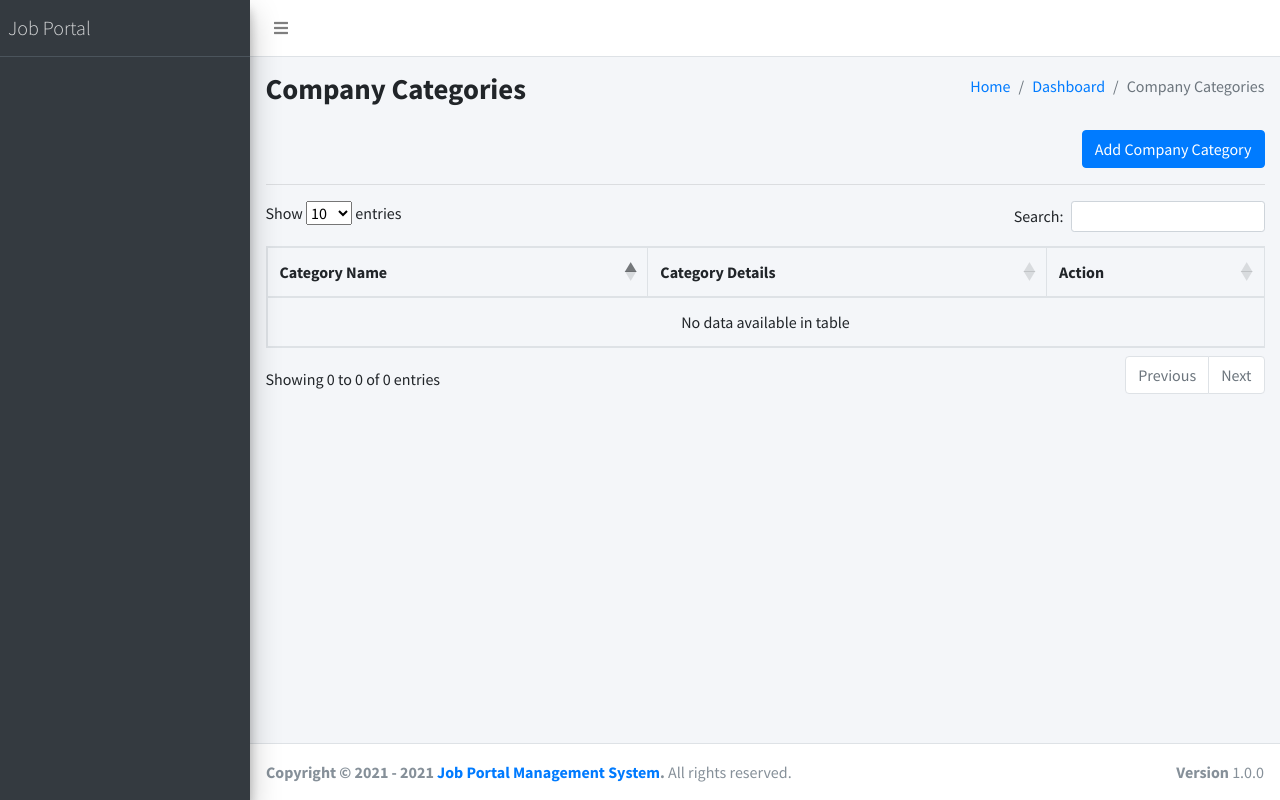
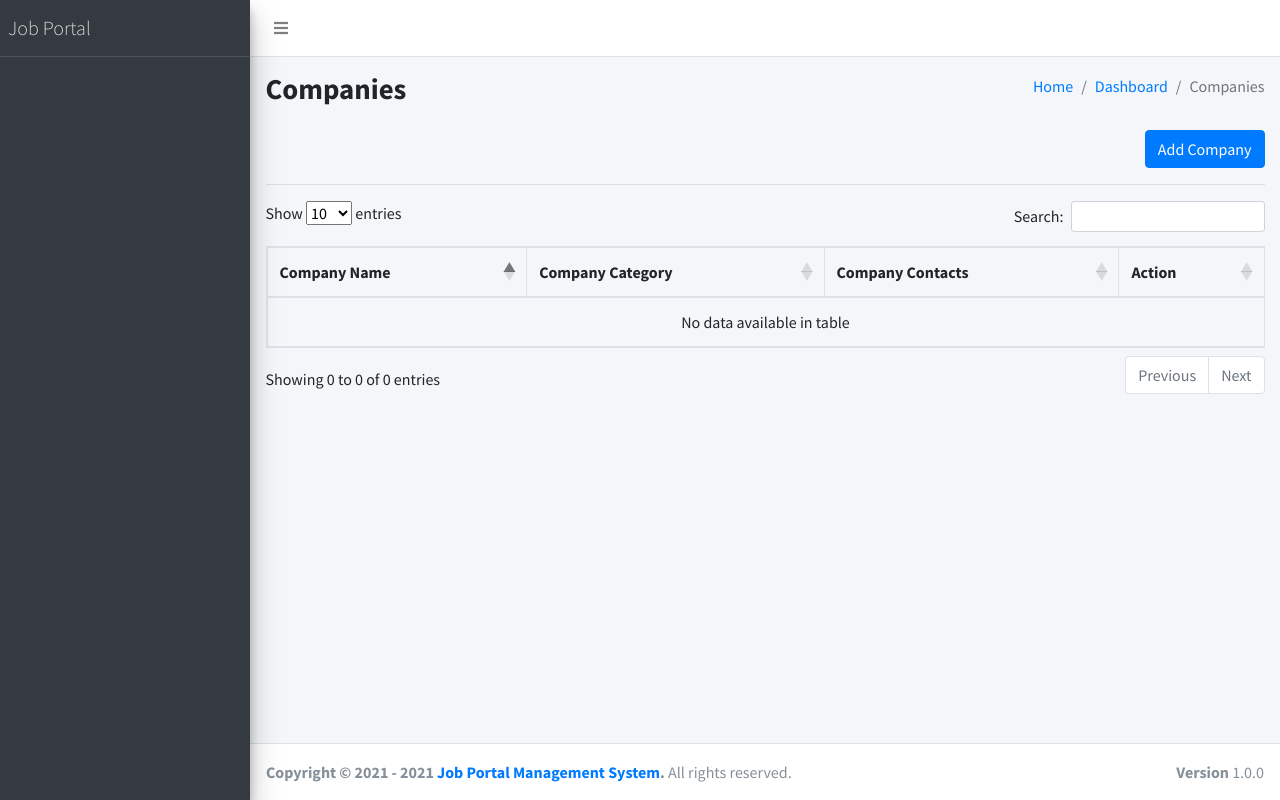
Before and after one commit to MartMbithi/Job-portal, a PHP site: page /views/companies in a window 1280 px wide. Run offline with PHP 8.4, Linux system fonts and the light colour scheme; the visitor is signed in with stand-in values (Sample User, id 1); data that the repository does not hold is empty; some libraries are stand-ins or nearby versions.

Commit message:
Companies Update & Delete Front End Functionalities

```diff
--- a/partials/head.php
+++ b/partials/head.php
@@ -29,5 +29,7 @@
     <link rel="stylesheet" href="https://cdn.datatables.net/buttons/1.7.1/css/buttons.dataTables.min.css">
     <!-- Overlay Scroll Bars -->
     <link rel="stylesheet" href="../public/plugins/overlayScrollbars/css/OverlayScrollbars.min.css">
+    <!-- Select2 -->
+    <link rel="stylesheet" href="../public/plugins/select2/css/select2.min.css">
 
 </head>
--- a/partials/scripts.php
+++ b/partials/scripts.php
@@ -18,6 +18,12 @@
 <script src="https://cdn.datatables.net/buttons/1.7.1/js/buttons.print.min.js"></script>
 <!-- overlayScrollbars -->
 <script src="../public/plugins/overlayScrollbars/js/jquery.overlayScrollbars.min.js"></script>
+<!-- Select2 -->
+<!-- Select2 -->
+<script src="../public/plugins/select2/js/select2.full.min.js"></script>
+<script>
+    $('.select2').select2()
+</script>
 <!-- Load Table -->
 <script>
     $(document).ready(function() {
--- a/views/companies.php
+++ b/views/companies.php
@@ -22,6 +22,7 @@
 session_start();
 require_once('../config/config.php');
 require_once('../config/checklogin.php');
+require_once('../config/codeGen.php');
 checklogin();
 
 /* Add Company  */
@@ -138,13 +139,13 @@ require_once('../partials/head.php');
                 <div class="container-fluid">
                     <div class="row mb-2">
                         <div class="col-sm-6">
-                            <h1 class="m-0 text-bold">Company Categories</h1>
+                            <h1 class="m-0 text-bold">Companies</h1>
                         </div><!-- /.col -->
                         <div class="col-sm-6">
                             <ol class="breadcrumb float-sm-right">
                                 <li class="breadcrumb-item"><a href="home">Home</a></li>
                                 <li class="breadcrumb-item"><a href="home">Dashboard</a></li>
-                                <li class="breadcrumb-item active">Company Categories</li>
+                                <li class="breadcrumb-item active">Companies</li>
                             </ol>
                         </div><!-- /.col -->
                     </div><!-- /.row -->
@@ -154,7 +155,7 @@ require_once('../partials/head.php');
             <section class="content">
                 <div class="container-fluid">
                     <div class="text-right">
-                        <button type="button" class="btn btn-primary" data-toggle="modal" data-target="#add_modal">Add Company Category</button>
+                        <button type="button" class="btn btn-primary" data-toggle="modal" data-target="#add_modal">Add Company</button>
                     </div>
                     <hr>
                     <!-- Add Modal -->
@@ -171,18 +172,56 @@ require_once('../partials/head.php');
                                     <form method="post" enctype="multipart/form-data" role="form">
                                         <div class="card-body">
                                             <div class="row">
-                                                <div class="form-group col-md-12">
-                                                    <label for="">Company Category Name</label>
-                                                    <input type="text" required name="Category_name" class="form-control">
+                                                <div class="form-group col-md-6">
+                                                    <label for="">Company Name</label>
+                                                    <input type="text" required name="Company_name" class="form-control">
+                                                    <input type="hidden" required name="company_login_id" value="<?php echo $sys_gen_id; ?>" class="form-control">
+                                                </div>
+                                                <div class="form-group col-md-6">
+                                                    <label for="">Company Contacts</label>
+                                                    <input type="text" required name="Company_contact" class="form-control">
+                                                </div>
+                                                <div class="form-group col-md-6">
+                                                    <label for="">Company Email</label>
+                                                    <input type="text" required name="Company_email" class="form-control">
+                                                </div>
+                                                <div class="form-group col-md-6">
+                                                    <label for="">Company Website</label>
+                                                    <input type="text" required name="Company_website" class="form-control">
                                                 </div>
                                                 <div class="form-group col-md-12">
-                                                    <label for="exampleInputPassword1">Company Category Details</label>
-                                                    <textarea name="Category_desc" rows="5" class="form-control"></textarea>
+                                                    <label for="">Company Category</label>
+                                                    <select id="CategoryName" onchange="GetCompanyCategoryDetails(this.value)" class="form-control">
+                                                        <option>Select Category Name</option>
+                                                        <?php
+                                                        $ret = "SELECT * FROM company_categories ";
+                                                        $stmt = $mysqli->prepare($ret);
+                                                        $stmt->execute(); //ok
+                                                        $res = $stmt->get_result();
+                                                        while ($categories = $res->fetch_object()) {
+                                                        ?>
+                                                            <option><?php echo $categories->Category_name; ?></option>
+                                                        <?php
+                                                        } ?>
+                                                    </select>
+                                                    <input type="hidde" required name="Company_Category_id" id="CategoryID" class="form-control">
+                                                </div>
+                                                <div class="form-group col-md-6">
+                                                    <label for="">Company Login Username</label>
+                                                    <input type="text" required name="Login_username" class="form-control">
+                                                </div>
+                                                <div class="form-group col-md-6">
+                                                    <label for="">Company Login Password</label>
+                                                    <input type="password" required name="Login_password" class="form-control">
+                                                </div>
+                                                <div class="form-group col-md-12">
+                                                    <label for="exampleInputPassword1">Company Location</label>
+                                                    <textarea name="Company_location" rows="2" class="form-control"></textarea>
                                                 </div>
                                             </div>
                                         </div>
                                         <div class="text-right">
-                                            <button type="submit" name="add_category" class="btn btn-primary">Submit</button>
+                                            <button type="submit" name="add_company" class="btn btn-primary">Submit</button>
                                         </div>
                                     </form>
                                 </div>
@@ -195,33 +234,39 @@ require_once('../partials/head.php');
                             <table class="table table-bordered table-hover">
                                 <thead>
                                     <tr>
-                                        <th>Category Name</th>
-                                        <th>Category Details </th>
+                                        <th>Company Name</th>
+                                        <th>Company Category</th>
+                                        <th>Company Contacts</th>
                                         <th>Action</th>
                                     </tr>
                                 </thead>
                                 <tbody>
                                     <?php
-                                    $ret = "SELECT * FROM company_categories ";
+                                    $ret = "SELECT * FROM company_categories cc INNER JOIN company c ON c.Company_Category_id = cc.category_id";
                                     $stmt = $mysqli->prepare($ret);
                                     $stmt->execute(); //ok
                                     $res = $stmt->get_result();
-                                    while ($categories = $res->fetch_object()) {
+                                    while ($companies = $res->fetch_object()) {
                                     ?>
                                         <tr>
-                                            <td><?php echo $categories->Category_name; ?></td>
-                                            <td><?php echo $categories->Category_desc; ?></td>
+                                            <td><?php echo $companies->Company_name; ?></td>
+                                            <td><?php echo $companies->Category_name; ?></td>
                                             <td>
-                                                <a class="badge badge-primary" data-toggle="modal" href="#edit-<?php echo $categories->Category_id; ?>">
+                                                Contact: <?php echo $companies->Company_contact; ?><br>
+                                                Email: <?php echo $companies->Company_email; ?><br>
+                                                Website: <?php echo $companies->Company_website; ?>
+                                            </td>
+                                            <td>
+                                                <a class="badge badge-primary" data-toggle="modal" href="#edit-<?php echo $companies->Company_id; ?>">
                                                     <i class="fas fa-edit"></i>
                                                     Update
                                                 </a>
-                                                <a class="badge badge-danger" data-toggle="modal" href="#delete-<?php echo $categories->Category_id; ?>">
+                                                <a class="badge badge-danger" data-toggle="modal" href="#delete-<?php echo $companies->Company_id; ?>">
                                                     <i class="fas fa-trash"></i>
                                                     Delete
                                                 </a>
                                                 <!-- Update Modal -->
-                                                <div class="modal fade" id="edit-<?php echo $categories->Category_id; ?>">
+                                                <div class="modal fade" id="edit-<?php echo $companies->Company_id; ?>">
                                                     <div class="modal-dialog  modal-lg">
                                                         <div class="modal-content">
                                                             <div class="modal-header">
@@ -234,19 +279,31 @@ require_once('../partials/head.php');
                                                                 <form method="post" enctype="multipart/form-data" role="form">
                                                                     <div class="card-body">
                                                                         <div class="row">
-                                                                            <div class="form-group col-md-12">
-                                                                                <label for="">Company Category Name</label>
-                                                                                <input type="text" required value="<?php echo $categories->Category_name; ?>" name="Category_name" class="form-control">
-                                                                                <input type="hidden" required value="<?php echo $categories->Category_id; ?>" name="Category_id" class="form-control">
+                                                                            <div class="form-group col-md-6">
+                                                                                <label for="">Company Name</label>
+                                                                                <input type="text" required name="Company_name" value="<?php echo $companies->Company_name; ?>" class="form-control">
+                                                                                <input type="hidden" required name="Company_id" value="<?php echo $companies->Company_id; ?>" class="form-control">
+                                                                            </div>
+                                                                            <div class="form-group col-md-6">
+                                                                                <label for="">Company Contacts</label>
+                                                                                <input type="text" required name="Company_contact" value="<?php echo $companies->Company_contact; ?>" class="form-control">
+                                                                            </div>
+                                                                            <div class="form-group col-md-6">
+                                                                                <label for="">Company Email</label>
+                                                                                <input type="text" required name="Company_email" value="<?php echo $companies->Company_email; ?>" class="form-control">
+                                                                            </div>
+                                                                            <div class="form-group col-md-6">
+                                                                                <label for="">Company Website</label>
+                                                                                <input type="text" required name="Company_website" value="<?php echo $companies->Company_website; ?>" class="form-control">
                                                                             </div>
                                                                             <div class="form-group col-md-12">
-                                                                                <label for="exampleInputPassword1">Company Category Details</label>
-                                                                                <textarea name="Category_desc" rows="5" class="form-control"><?php echo $categories->Category_desc; ?></textarea>
+                                                                                <label for="exampleInputPassword1">Company Location</label>
+                                                                                <textarea name="Company_location" rows="2" class="form-control"><?php echo $companies->Company_location; ?></textarea>
                                                                             </div>
                                                                         </div>
                                                                     </div>
                                                                     <div class="text-right">
-                                                                        <button type="submit" name="update_category" class="btn btn-primary">Submit</button>
+                                                                        <button type="submit" name="update_company" class="btn btn-primary">Submit</button>
                                                                     </div>
                                                                 </form>
                                                             </div>
@@ -256,7 +313,7 @@ require_once('../partials/head.php');
                                                 <!-- End Modal -->
 
                                                 <!-- Delete Modal -->
-                                                <div class="modal fade" id="delete-<?php echo $categories->Category_id; ?>" tabindex="-1" role="dialog" aria-labelledby="exampleModalLabel" aria-hidden="true">
+                                                <div class="modal fade" id="delete-<?php echo $companies->Company_id; ?>" tabindex="-1" role="dialog" aria-labelledby="exampleModalLabel" aria-hidden="true">
                                                     <div class="modal-dialog modal-dialog-centered" role="document">
                                                         <div class="modal-content">
                                                             <div class="modal-header">
@@ -266,11 +323,11 @@ require_once('../partials/head.php');
                                                                 </button>
                                                             </div>
                                                             <div class="modal-body text-center text-danger">
-                                                                <h4>Delete <?php echo $categories->Category_name; ?> ?</h4>
+                                                                <h4>Delete <?php echo $companies->Company_name; ?> ?</h4>
                                                                 <br>
-                                                                <p>Heads Up, You are about to delete <?php echo $categories->Category_name; ?>. This action is irrevisble.</p>
+                                                                <p>Heads Up, You are about to delete <?php echo $companies->Company_name; ?>. This action is irrevisble.</p>
                                                                 <button type="button" class="text-center btn btn-success" data-dismiss="modal">No</button>
-                                                                <a href="company_categories?delete=<?php echo $categories->Category_id; ?>" class="text-center btn btn-danger"> Delete </a>
+                                                                <a href="companies?delete=<?php echo $companies->Company_id; ?>" class="text-center btn btn-danger"> Delete </a>
                                                             </div>
                                                         </div>
                                                     </div>
```
Also changed, not shown: public/plugins/select2-bootstrap4-theme/select2-bootstrap4.min.css (deleted).
